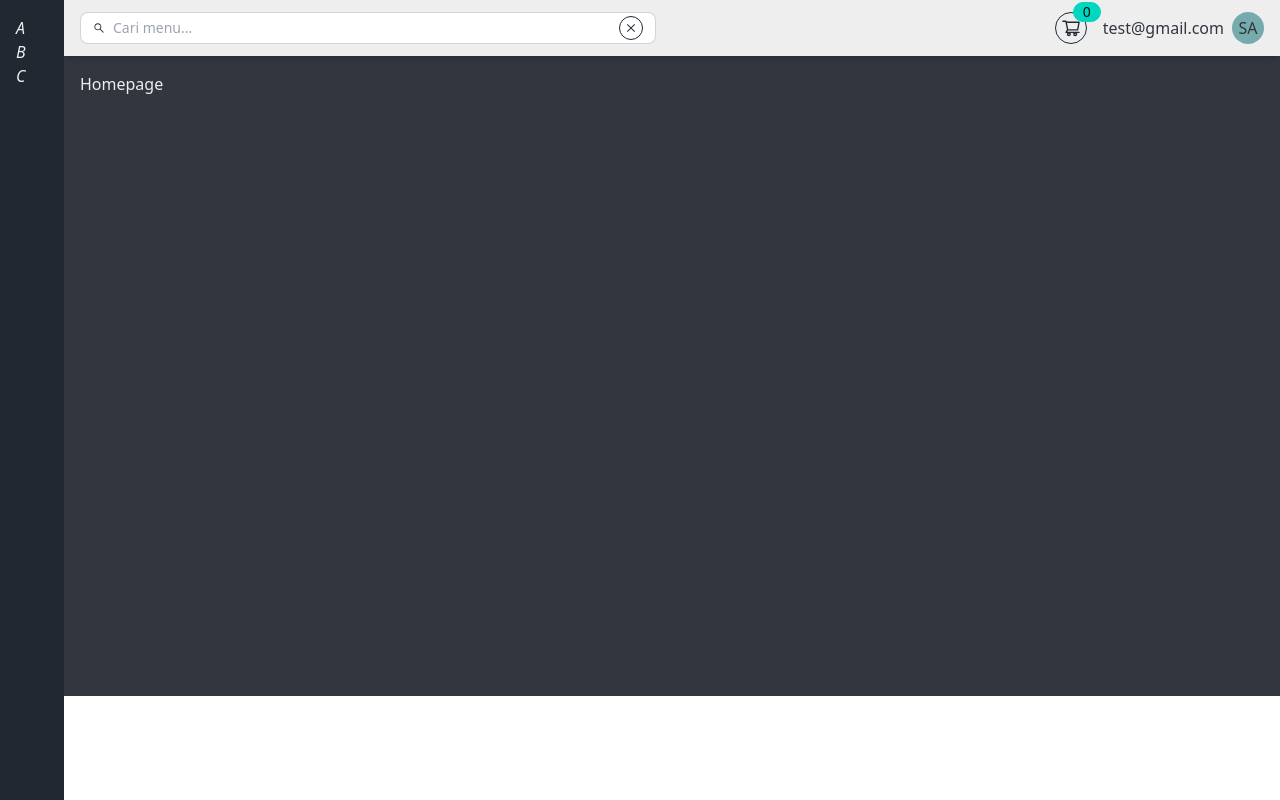
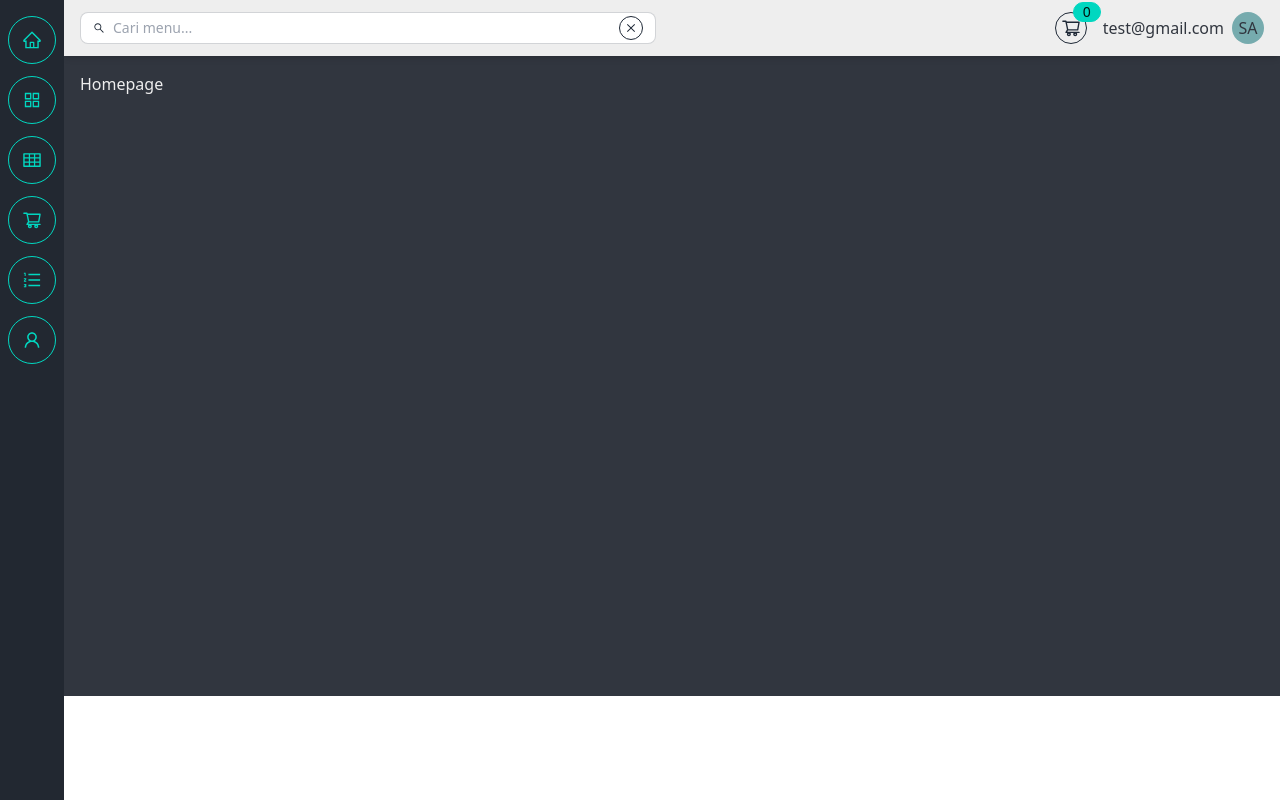
Before and after one commit to foolais/foolais-store-frontend, a React (Vite) app: page / in a window 1280 px wide. Built offline with nearby package versions, Linux system fonts and the light colour scheme.

Commit message:
fix(Sidenav) add icons and routes navigates

```diff
--- a/src/components/Layouts/Sidenav.jsx
+++ b/src/components/Layouts/Sidenav.jsx
@@ -1,9 +1,72 @@
+import Button from "../Elements/Button/Button";
+import { useNavigate } from "react-router-dom";
+import {
+  AiOutlineHome,
+  AiOutlineAppstore,
+  AiOutlineTable,
+  AiOutlineShoppingCart,
+  AiOutlineOrderedList,
+  AiOutlineUser,
+} from "react-icons/ai";
+
+const sizeIcon = 20;
+
+const data = [
+  {
+    id: 1,
+    title: "Home",
+    icon: <AiOutlineHome size={sizeIcon} />,
+  },
+  {
+    id: 2,
+    title: "Menu",
+    icon: <AiOutlineAppstore size={sizeIcon} />,
+  },
+  {
+    id: 3,
+    title: "Meja",
+    icon: <AiOutlineTable size={sizeIcon} />,
+  },
+  {
+    id: 4,
+    title: "Keranjang",
+    icon: <AiOutlineShoppingCart size={sizeIcon} />,
+  },
+  {
+    id: 5,
+    title: "Antrian",
+    icon: <AiOutlineOrderedList size={sizeIcon} />,
+  },
+  {
+    id: 6,
+    title: "User",
+    icon: <AiOutlineUser size={sizeIcon} />,
+  },
+];
+
 const Sidenav = () => {
+  const navigate = useNavigate();
+  const handleNavigate = (title) => {
+    if (title == "Home") {
+      navigate("/");
+    } else {
+      navigate(`/${title.toLowerCase()}`);
+    }
+  };
+
   return (
-    <aside className="fixed top-0 left-0 h-screen w-16 m-0 flex flex-col z-30 bg-primary text-neutral p-4">
-      <i>A</i>
-      <i>B</i>
-      <i>C</i>
+    <aside className="fixed top-0 left-0 h-screen w-16 m-0 flex flex-col items-center gap-3 z-30 bg-primary text-neutral p-4">
+      {data.map((item) => {
+        return (
+          <Button
+            key={item.id}
+            className="btn-circle btn-outline btn-accent"
+            onClick={() => handleNavigate(item.title)}
+          >
+            {item.icon}
+          </Button>
+        );
+      })}
     </aside>
   );
 };
```
